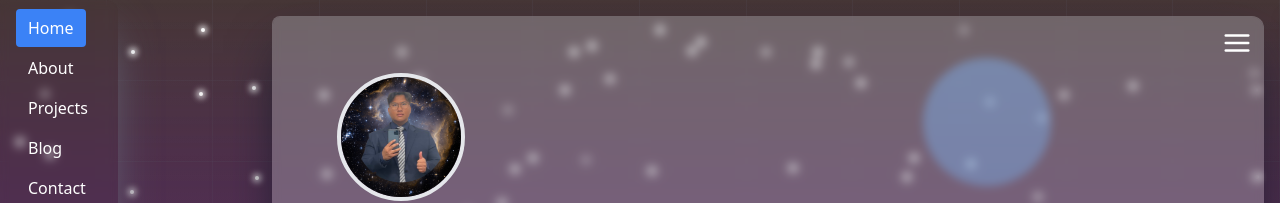
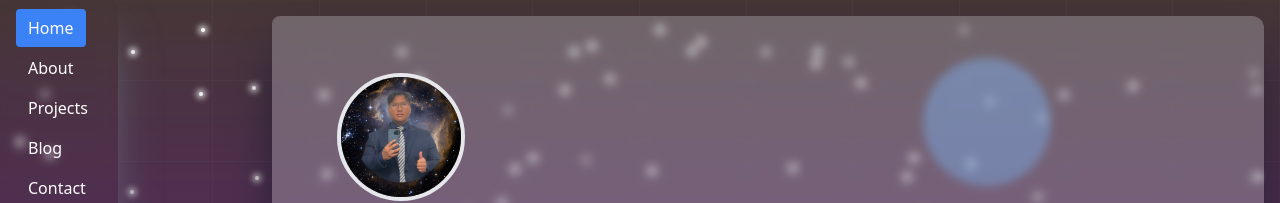
Before and after one commit to jstellmacher/portfo-frontend, a React (Vite) app: page / in a window 1280 px wide. Shown: the top 203 px of the page. Built offline with nearby package versions, Linux system fonts and the light colour scheme.

Commit message:
yay menu is now responsive for all sizes

```diff
--- a/src/components/CollapsibleNav.jsx
+++ b/src/components/CollapsibleNav.jsx
@@ -12,7 +12,8 @@ const CollapsibleNav = () => {
   const [isOpen, setIsOpen] = useState(false);
 
   // Style constants
-  const navButtonStyles = `fixed top-4 right-4 z-50 bg-transparent border-none text-white cursor-pointer text-3xl p-3`;
+  const navButtonStyles = `fixed top-4 right-4 z-50 bg-transparent border-none text-white cursor-pointer text-3xl p-3 lg:hidden`;
+
   const navContainerStyles = `flex flex-col p-4 space-y-4 bg-white bg-opacity-30 backdrop-blur-md border border-white border-opacity-20 rounded-lg shadow-lg text-white`;
   const navItemStyles = `block px-4 py-2 rounded-lg hover:bg-blue-500`;
   const activeLinkStyles = `bg-blue-500 text-white`;
```
